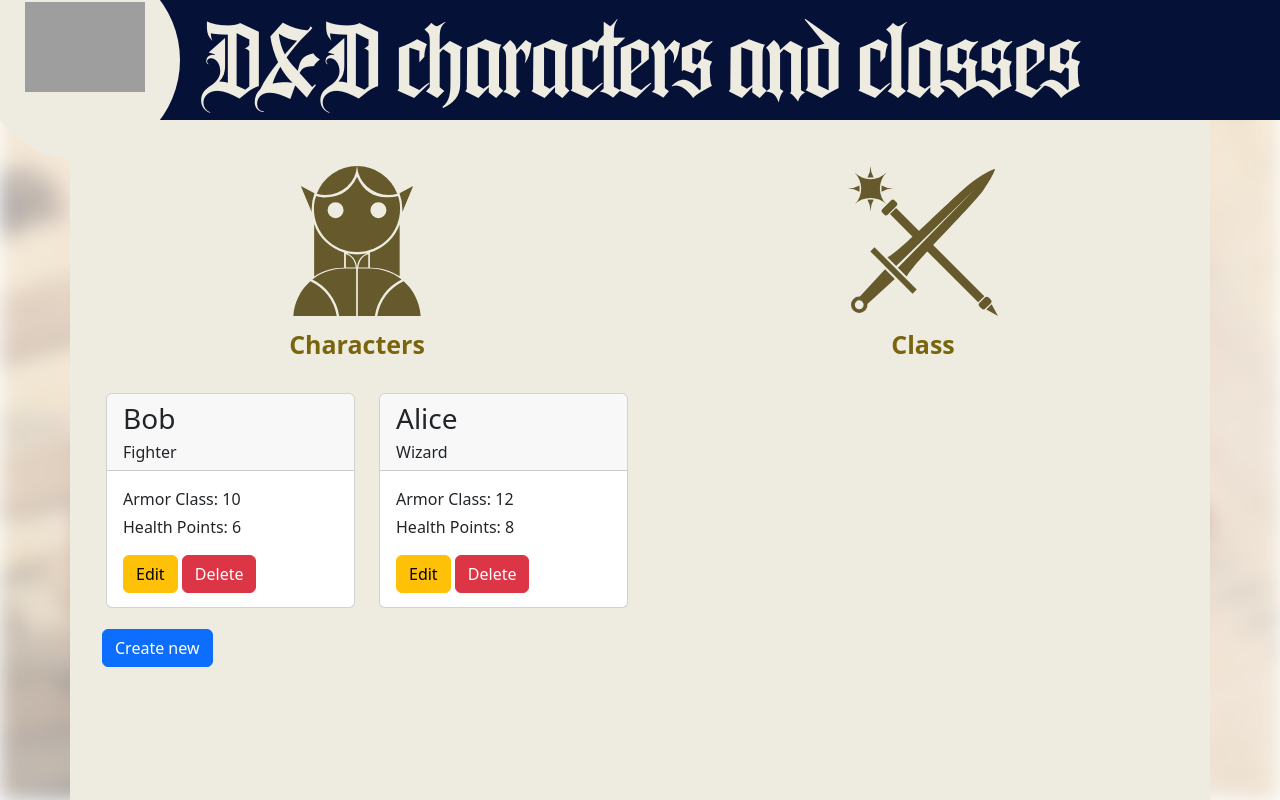
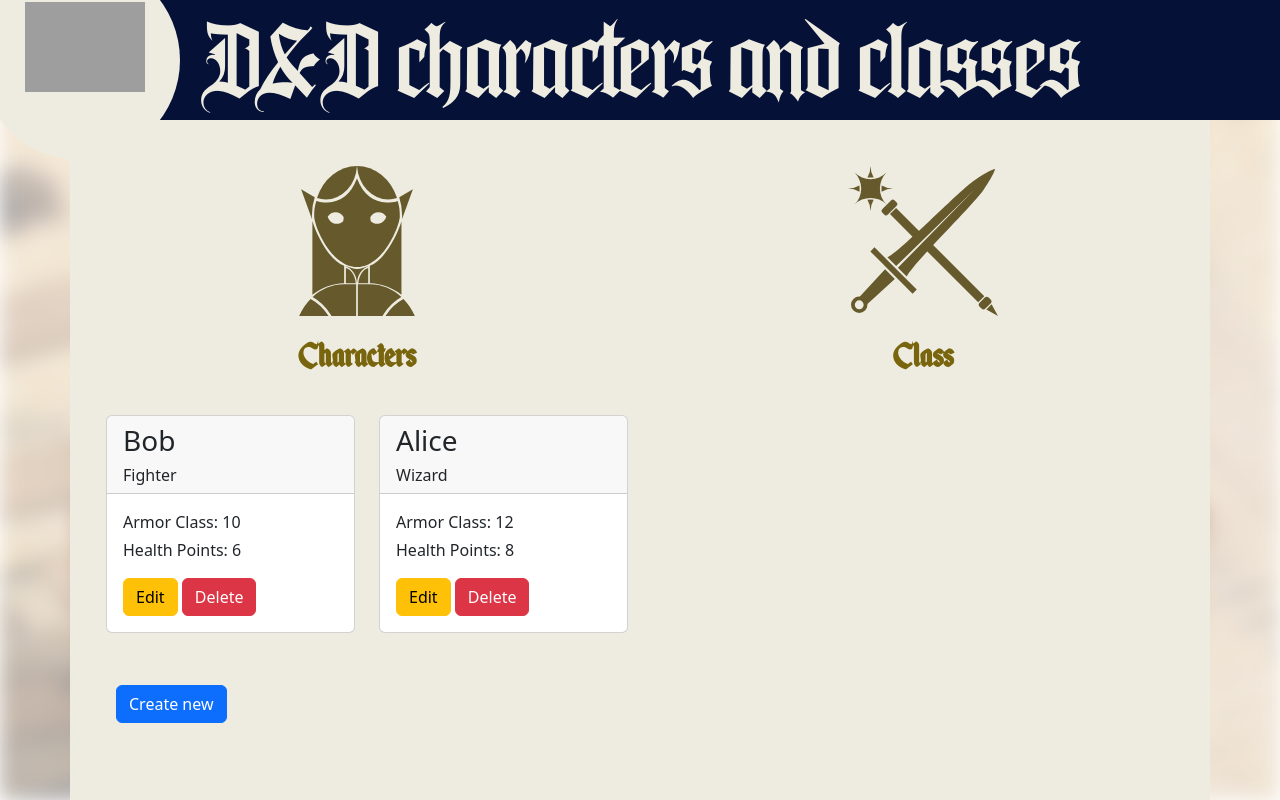
Before and after one commit to VargaDaniel2007/12-TypeScriptProjekt-DnD, a website built with Vite: page index.html in a window 1280 px wide. Built offline with nearby package versions, Linux system fonts and the light colour scheme; data requests are answered from the project's data file; grey boxes are pictures that could not be loaded.

Commit message:
btn change

```diff
--- a/index.html
+++ b/index.html
@@ -26,7 +26,7 @@
         <div class="mainButtons w-100">
             <div class="row">
                 <div id="characterButton" class="col-6 h-100">
-                    <input type="image" src="/src/images/char.svg" name="charButton" class="select-button">
+                    <input type="image" src="/src/images/bitkép.svg" name="charButton" class="select-button">
                     <label for="charButton">Characters</label>
                 </div>
                 <div id="classButton" class="col-6 h-100">
@@ -37,7 +37,7 @@
         </div>
         <div class="row mx-auto px-2 mt-4" id="cards"></div>
 
-        <button type="button" class="btn btn-primary ms-3 mt-3" id="create-btn" data-bs-toggle="modal" data-bs-target="#createNewCharacterModal">
+        <button type="button" class="btn btn-primary" id="create-btn" data-bs-toggle="modal" data-bs-target="#createNewCharacterModal">
           Create new
         </button>
 
--- a/src/models/render.model.ts
+++ b/src/models/render.model.ts
@@ -11,7 +11,7 @@
     const card = document.createElement('div');
     card.classList.add("col-sm-6", "col-md-4", "col-lg-3", "card-div");
     card.innerHTML = `
-        <div class="card h-100">
+        <div class="card">
             <div class="card-header" data-bs-toggle="modal" data-bs-target="#${character.id}Modal">
                 <h3 class="card-title">${character.name}</h3>
                 <h6 class="card-subtle mb-0">${(await getClass(character.class_id) as Class).name}</h6>
--- a/src/styles/style.css
+++ b/src/styles/style.css
@@ -105,6 +105,7 @@
 .card-div {
     height: 225px;
     padding: 5px;
+    margin-bottom: 20px;
 }
 
 .mainButtons {
@@ -132,11 +133,17 @@
     border-radius: 50%;
 }
 
+@font-face {
+    font-family: LabelFont;
+    src: url("/src/fonts/Enchanted\ Land\ DEMO.otf");
+}
+
 label {
     color: #79650d;
-    font-size: 25px;
+    font-size: 40px;
     font-weight: bold;
     margin-top: 10px;
+    font-family: LabelFont;
 }
 
 @media (max-width: 1080px) {
@@ -185,3 +192,15 @@
 .kartya{
     padding: 4%;
 } */
+
+.btn{
+    background-color: #5a132700;
+    color: #79650d;
+    border-radius: 0px;
+    border-color: #79650d;
+    font-family: LabelFont;
+    font-size: 30px;
+}
+#create-btn{
+    margin: 30px;
+}
```
